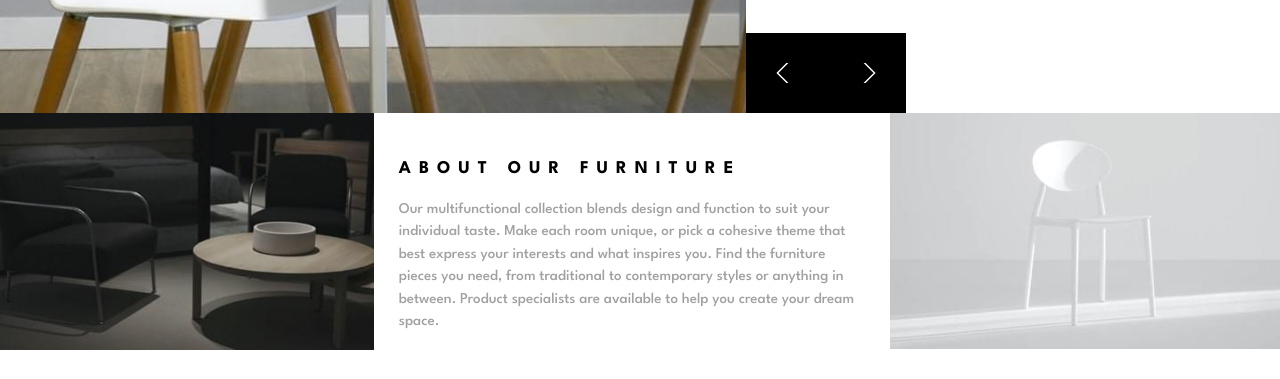
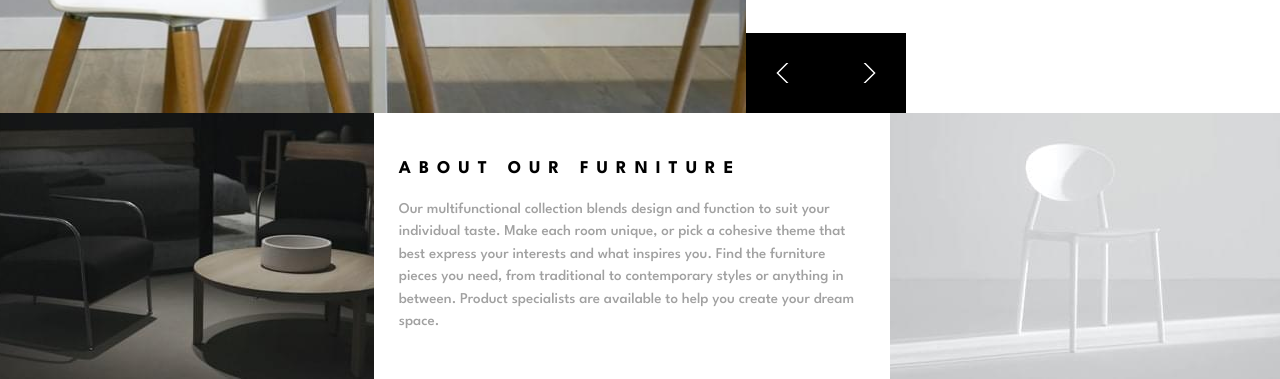
Before and after one commit to jampiers/room-homepage, a plain HTML site: page index.html in a window 1280 px wide. Shown: the part 422-801 px from the top of the page. Drawn offline with Linux system fonts and the light colour scheme.

Commit message:
Add files via upload

```diff
--- a/index.html
+++ b/index.html
@@ -99,7 +99,7 @@
 
     <section class="about">
         <div class="about__img-c">
-            <img src="build/img/image-about-dark.jpg" alt="dark image">
+            <img src="build/img/image-about-dark.jpg" alt="dark image" class="about__img">
         </div>
 
         <div class="about__info-c">
@@ -111,7 +111,7 @@
         </div>
 
         <div class="about__img-c">
-            <img src="build/img/image-about-light.jpg" alt="light image">
+            <img src="build/img/image-about-light.jpg" alt="light image" class="about__img">
         </div>
     </section>
 
```
